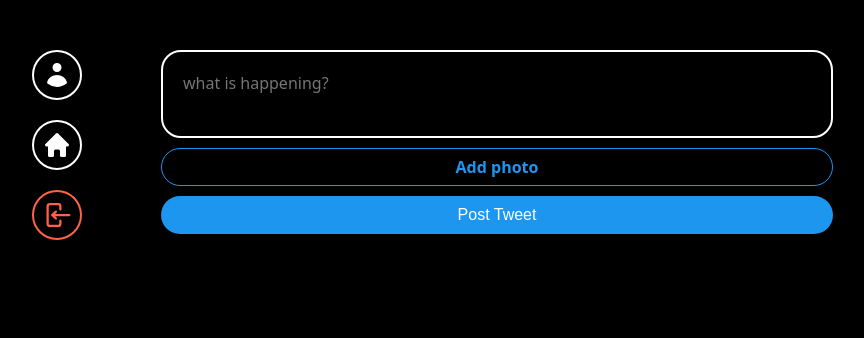
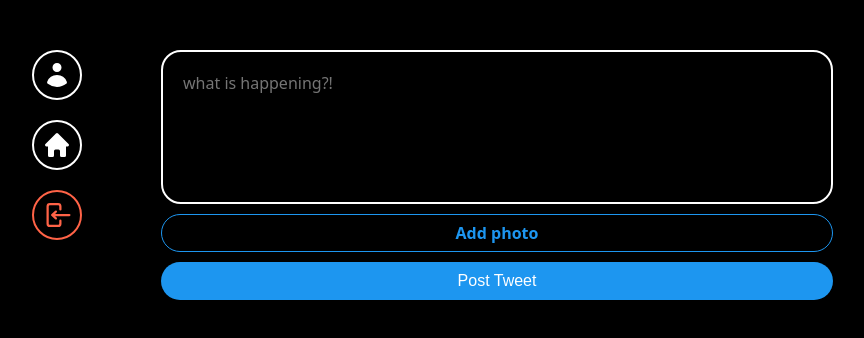
Before and after one commit to greenspace77/nwitter-reloaded, a React (Vite) app: page / in a window 1280 px wide. Shown: the top 338 px of the page, without its empty margins (237-1101 px from the left). Built offline with nearby package versions, Linux system fonts and the light colour scheme; no server answers; sample sign-in values are in the browser's storage.

Commit message:
PostTweetForm 수정

```diff
--- a/src/components/post-tweet-form.tsx
+++ b/src/components/post-tweet-form.tsx
@@ -1,4 +1,5 @@
-import { styled } from "styled-components"
+import { styled } from "styled-components";
+import { useState } from "react";
 
 const Form = styled.form`
   display: flex;
@@ -7,7 +8,7 @@
 `;
 
 const TextArea = styled.textarea`
-  border:2px solid white;
+  border: 2px solid white;
   padding: 20px;
   border-radius: 20px;
   font-size: 16px;
@@ -15,14 +16,14 @@
   background-color: black;
   width: 100%;
   resize: none;
-  font-family: system-ui, -apple-system, BlinkMacSystemFont, 'Segoe UI', Roboto,
-    Oxygen, Ubuntu, Cantarell, 'Open Sans', 'Helvetica Neue', sans-serif;
+  font-family: system-ui, -apple-system, BlinkMacSystemFont, "Segoe UI", Roboto,
+    Oxygen, Ubuntu, Cantarell, "Open Sans", "Helvetica Neue", sans-serif;
   &::placeholder {
     font-size: 16px;
   }
   &:focus {
     outline: none;
-    border-color: #1d96f0
+    border-color: #1d96f0;
   }
 `;
 
@@ -55,13 +56,41 @@
   }
 `;
 
-export default function PostTweetForm(){
+export default function PostTweetForm() {
+  const [isLoading, setLoading] = useState(false);
+  const [tweet, setTweet] = useState("");
+  const [file, setFile] = useState<File | null>(null);
+  const onChange = (e: React.ChangeEvent<HTMLTextAreaElement>) => {
+    setTweet(e.target.value);
+  };
+  const onFileChange = (e: React.ChangeEvent<HTMLInputElement>) => {
+    const { files } = e.target;
+    if (files && files.length === 1) {
+      setFile(files[0]);
+    }
+  };
   return (
     <Form>
-    <TextArea placeholder="what is happening?"/>
-    <AttachFileButton htmlFor="file">Add photo</AttachFileButton>
-    <AttachFileInput type="file" id="file" accept="image/*" />
-    <SubmitBtn type="submit" value="Post Tweet"/>
+      <TextArea
+        rows={5}
+        maxLength={180}
+        onChange={onChange}
+        value={tweet}
+        placeholder='what is happening?!'
+      />
+      <AttachFileButton htmlFor='file'>
+        {file ? "Photo added ✅" : "Add photo"}
+      </AttachFileButton>
+      <AttachFileInput
+        onChange={onFileChange}
+        type='file'
+        id='file'
+        accept='image/*'
+      />
+      <SubmitBtn
+        type='submit'
+        value={isLoading ? "Posting..." : "Post Tweet"}
+      />
     </Form>
   );
 }
```
Lines whose indentation alone changed are shown as unchanged.
